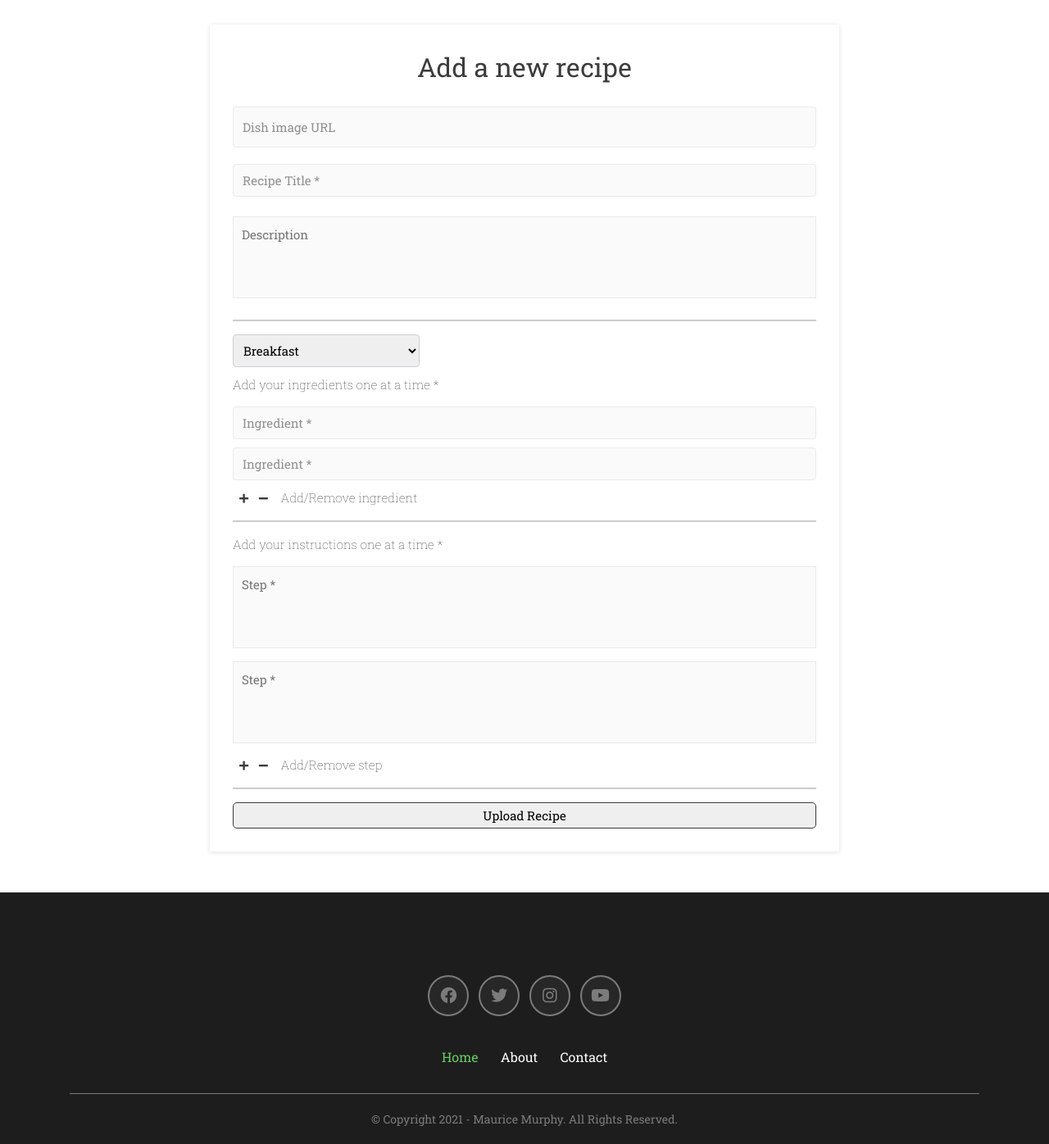
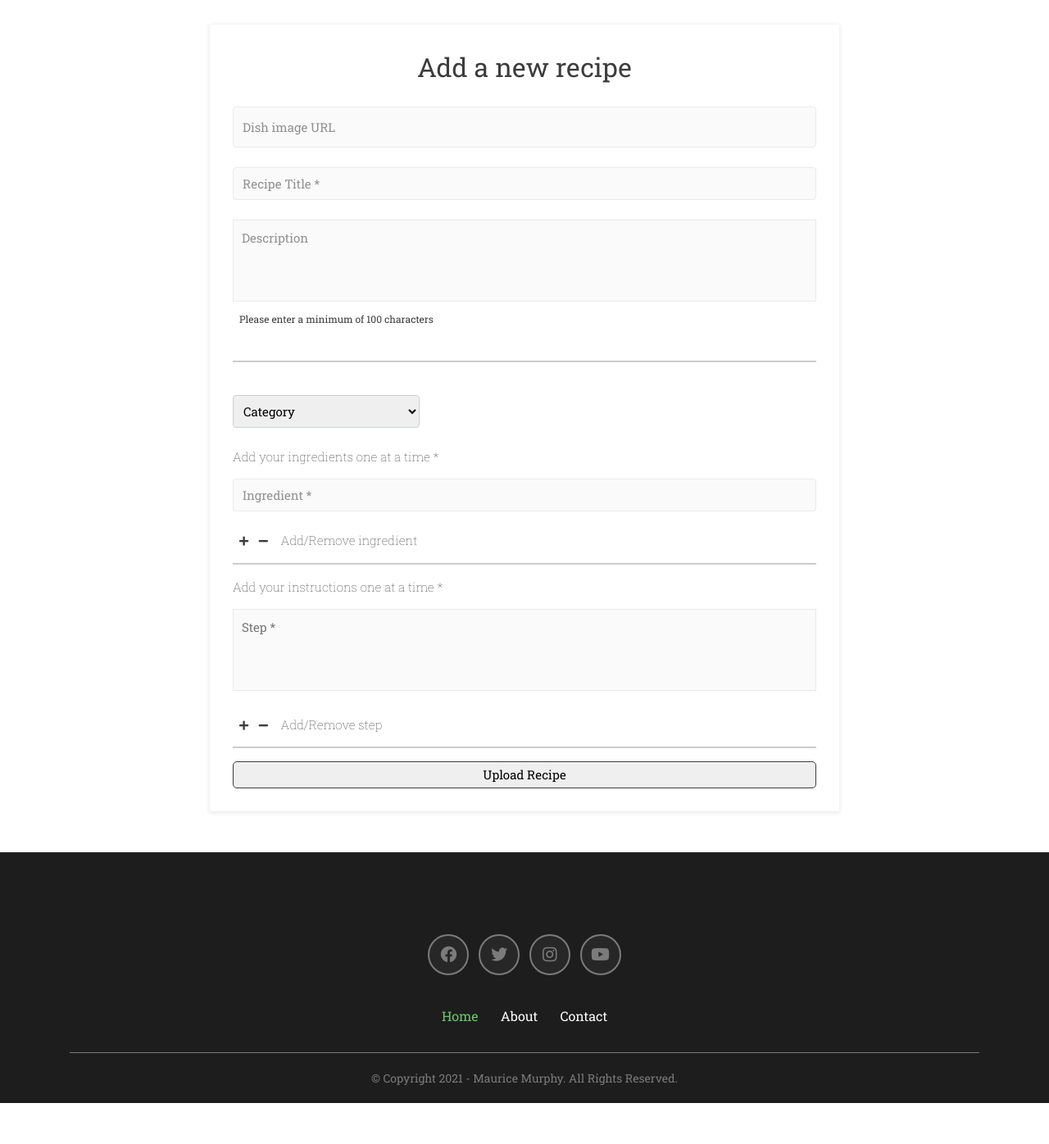
Before and after one commit to mauricetjmurphy/The_Foodie_Flask_App, a Flask app: page /recipe/new in a window 1280 px wide. Shown: the part 250-1646 px from the top of the page at 82% size. After the commit the page ends 1596 px from the top, so only its background shows below. Run offline with Flask 2, Linux system fonts and the light colour scheme; the visitor is signed in with stand-in values (Sample User, id 1); some libraries are stand-ins or nearby versions.

Commit message:
Updated the recipe form validation. Switched from flask-wtf validation for javascript validation because it was not possible to validate some of the inputs

```diff
--- a/app/static/css/custom.css
+++ b/app/static/css/custom.css
@@ -49,6 +49,10 @@
 
 .pagination ul a {
     padding: 5px;
+}
+
+.hidden {
+    display: none;
 }
 
 /*==========================================================
@@ -196,35 +200,12 @@ select {
     padding: 0 20px 0 8px !important;
 }
 
-.gender-item {
-    position: relative;
-    width: 32%;
-    height: 40px;
-    display: inline-block;
-}
-
-.gender-item label {
-    padding: 0 28px 0 10px;
-    margin: 0;
-    display: inline-block;
-    width: 100%;
-    line-height: 40px;
-}
-
-.gender-item input {
-    position: absolute;
-    right: 10px;
-    top: 0;
-    margin: 0;
-}
-
 input,
 select,
 label {
     height: 40px;
     border: 1px solid #ccd0d5;
     border-radius: 4px;
-    margin-bottom: 10px;
     padding: 11px;
 }
 
@@ -348,16 +329,11 @@ textarea.step_input {
     padding: 10px;
     background: #fafafa;
     border: 1px solid #eaeaea;
-    margin-bottom: 10px;
     width: 100%;
 }
 
 textarea#description::placeholder {
     color: #909090 !important;
-}
-
-input#recipe_title {
-    margin-bottom: 20px;
 }
 
 input.ingredient-input {
@@ -420,6 +396,10 @@ a#update {
 .dish-img {
     width: 100%;
     overflow: hidden;
+}
+
+img.dish-img {
+    height: 180px;
 }
 
 .card-img-top {
@@ -581,7 +561,7 @@ a#update {
 
 @media (max-width: 768px) {
     .card {
-        width: 100% !important;
+        width: 80% !important;
     }
 
     .account-container {
--- a/app/static/js/custom.js
+++ b/app/static/js/custom.js
@@ -11,8 +11,8 @@ $(document).ready(function () {
     value=""
     type="text"
     name="ingredient-field[]"
-    class="ingredient_input"
-    placeholder="Ingredient *"
+    class="ingredient_input mb-3"
+    placeholder="Ingredient"
     required
 />`;
     $(add_input).click(function () {
@@ -42,7 +42,7 @@ $(document).ready(function () {
     type="text"
     name="step-field[]"
     class="step_input"
-    placeholder="Step *"
+    placeholder="Step"
     required
 ></textarea>`;
     $(add_input).click(function () {
@@ -60,3 +60,104 @@ $(document).ready(function () {
         $(input_wrapper).children().last().remove();
     });
 });
+
+// Element selectors for the recipe form
+const dishImage = document.querySelector("#dishImage");
+const recipeTitle = document.querySelector("#recipeTitle");
+const description = document.querySelector("#description");
+const category = document.querySelector("#category");
+const ingredient = document.querySelector("#ingredient");
+const step = document.querySelector("#step");
+const recipeForm = document.getElementById("recipeForm");
+
+//Adding an event listener on the form submit. Conditional if/else statement validate the form
+recipeForm.addEventListener("submit", (e) => {
+    e.preventDefault();
+
+    isFormValid = true;
+
+    if (!dishImage.value) {
+        const error = dishImage.parentElement.querySelector(".error-message");
+        error.classList.remove("hidden");
+        dishImage.classList.remove("mb-4");
+        dishImage.classList.add("mb-0");
+        dishImage.scrollIntoView();
+
+        isFormValid = false;
+    } else {
+        const error = dishImage.parentElement.querySelector(".error-message");
+        error.classList.add("hidden");
+        dishImage.classList.add("mb-4");
+    }
+    if (!recipeTitle.value) {
+        const error = recipeTitle.parentElement.querySelector(".error-message");
+        error.classList.remove("hidden");
+        recipeTitle.classList.remove("mb-4");
+        recipeTitle.classList.add("mb-0");
+        dishImage.scrollIntoView();
+
+        isFormValid = false;
+    } else {
+        const error = recipeTitle.parentElement.querySelector(".error-message");
+        error.classList.add("hidden");
+        recipeTitle.classList.add("mb-4");
+    }
+    if (description.value.length < 10) {
+        const error = description.parentElement.querySelector(".error-message");
+        error.classList.remove("hidden");
+        const min = description.parentElement.querySelector("#min-char");
+        min.classList.remove("mb-4");
+        min.classList.add("mb-0");
+        dishImage.scrollIntoView();
+
+        isFormValid = false;
+    } else {
+        const error = description.parentElement.querySelector(".error-message");
+        error.classList.add("hidden");
+        const min = description.parentElement.querySelector("#min-char");
+        min.classList.add("mb-4");
+    }
+    if (category.value.length < 1) {
+        const error = category.parentElement.querySelector(".error-message");
+        error.classList.remove("hidden");
+        category.classList.remove("mb-4");
+        category.classList.add("mb-0");
+        dishImage.scrollIntoView();
+
+        isFormValid = false;
+    } else {
+        const error = category.parentElement.querySelector(".error-message");
+        error.classList.add("hidden");
+        category.classList.add("mb-4");
+    }
+    if (!ingredient.value) {
+        const error = ingredient.parentElement.querySelector(".error-message");
+        error.classList.remove("hidden");
+        ingredient.classList.remove("mb-4");
+        ingredient.classList.add("mb-0");
+        dishImage.scrollIntoView();
+
+        isFormValid = false;
+    } else {
+        const error = ingredient.parentElement.querySelector(".error-message");
+        error.classList.add("hidden");
+        ingredient.classList.add("mb-4");
+    }
+    if (!step.value) {
+        const error = step.parentElement.querySelector(".error-message");
+        error.classList.remove("hidden");
+        step.classList.remove("mb-4");
+        step.classList.add("mb-0");
+        dishImage.scrollIntoView();
+
+        isFormValid = false;
+    } else {
+        const error = step.parentElement.querySelector(".error-message");
+        error.classList.add("hidden");
+        step.classList.add("mb-4");
+    }
+
+    if (isFormValid) {
+        recipeForm.submit();
+    }
+});
--- a/app/templates/add_recipe.html
+++ b/app/templates/add_recipe.html
@@ -1,72 +1,107 @@
 {% extends 'layout.html' %} {% block content %}
 
 <!-- The action attribute has been intentionally left blank as Flask-WTF does not require it -->
-<form name="create_recipe" class="create-recipe-form" action="" method="post">
+<form
+    id="recipeForm"
+    name="create_recipe"
+    class="create-recipe-form"
+    action=""
+    method="post"
+    novalidate
+>
     <h1>{{ legend }}</h1>
 
     <!-- prettier ignore -->
+    <div class="input-container">
         <input
             type="text"
-        class="recipe-image"
+            id="dishImage"
+            class="recipe-image mb-4"
             placeholder="Dish image URL"
             name="dishImageURL"
             required
         />
 
+        <div class="error-message hidden mb-4 mt-2 ml-2">
+            <span>This field is required.</span>
+        </div>
+    </div>
+
     <!-- prettier ignore -->
+    <div class="input-container">
         <input
             type="text"
+            id="recipeTitle"
             class="mb-4"
             placeholder="Recipe Title *"
             required
             name="recipe_title"
         />
 
+        <div class="error-message hidden mb-4 mt-2 ml-2">
+            <span>The field is required.</span>
+        </div>
+    </div>
+
     <!-- prettier ignore -->
+    <div class="input-container">
         <textarea
             name="description"
+            id="description"
             rows="3"
             value=""
             type="text"
-        class="step_input"
+            class="step_input mb-1"
             placeholder="Description"
             required
             minlength="100"
         ></textarea>
+        <p id="min-char" class="ml-2 mb-4">
+            <small>Please enter a minimum of 100 characters</small>
+        </p>
+
+        <div class="error-message hidden mb-4 mt-2 ml-2">
+            <span>This field is required.</span>
+        </div>
+    </div>
 
     <hr />
 
-    <select name="category" id="category" required>
-        <option disabled value="0">Category</option>
+    <div class="input-container">
+        <select class="mt-4 mb-4" name="category" id="category" required>
+            <option disabled selected value="">Category</option>
             <option value="Breakfast">Breakfast</option>
             <option value="Lunch">Lunch</option>
             <option value="Dinner">Dinner</option>
             <option value="Dessert">Dessert</option>
         </select>
 
+        <div class="error-message hidden mb-4 mt-2 ml-2">
+            <span>This field is required.</span>
+        </div>
+    </div>
+
     <!-- prettier ignore -->
     <p>Add your ingredients one at a time *</p>
     <div class="ingredients">
+        <div class="input-container">
             <input
                 value=""
+                id="ingredient"
                 type="text"
                 name="ingredient-field[]"
-            class="ingredient_input"
+                class="ingredient_input mb-3"
                 placeholder="Ingredient *"
                 required
             />
 
-        <input
-            value=""
-            type="text"
-            name="ingredient-field[]"
-            class="ingredient_input"
-            placeholder="Ingredient *"
-            required
-        />
+            <div class="error-message hidden mb-4 mt-2 ml-2">
+                <span>This field is required.</span>
+            </div>
+        </div>
     </div>
 
-    <div>
+    <div class="mt-2">
         <i class="ml-2 fas fa-plus add-ingredient"></i>
         <i class="fas fa-minus remove-ingredient"></i>
         <p class="ml-2 add-step" style="display: inline">
@@ -79,25 +114,22 @@
     <!-- prettier ignore -->
     <p>Add your instructions one at a time *</p>
     <div class="steps">
+        <div class="input-container">
             <textarea
                 rows="3"
+                id="step"
                 value=""
                 type="text"
                 name="step-field[]"
-            class="step_input"
+                class="step_input mb-4"
                 placeholder="Step *"
                 required
             ></textarea>
 
-        <textarea
-            rows="3"
-            value=""
-            type="text"
-            name="step-field[]"
-            class="step_input"
-            placeholder="Step *"
-            required
-        ></textarea>
+            <div class="error-message hidden mb-4 mt-2 ml-2">
+                <span>This field is required.</span>
+            </div>
+        </div>
     </div>
     <div>
         <i class="ml-2 fas fa-plus add-step"></i>
```
Lines whose indentation alone changed are shown as unchanged.
